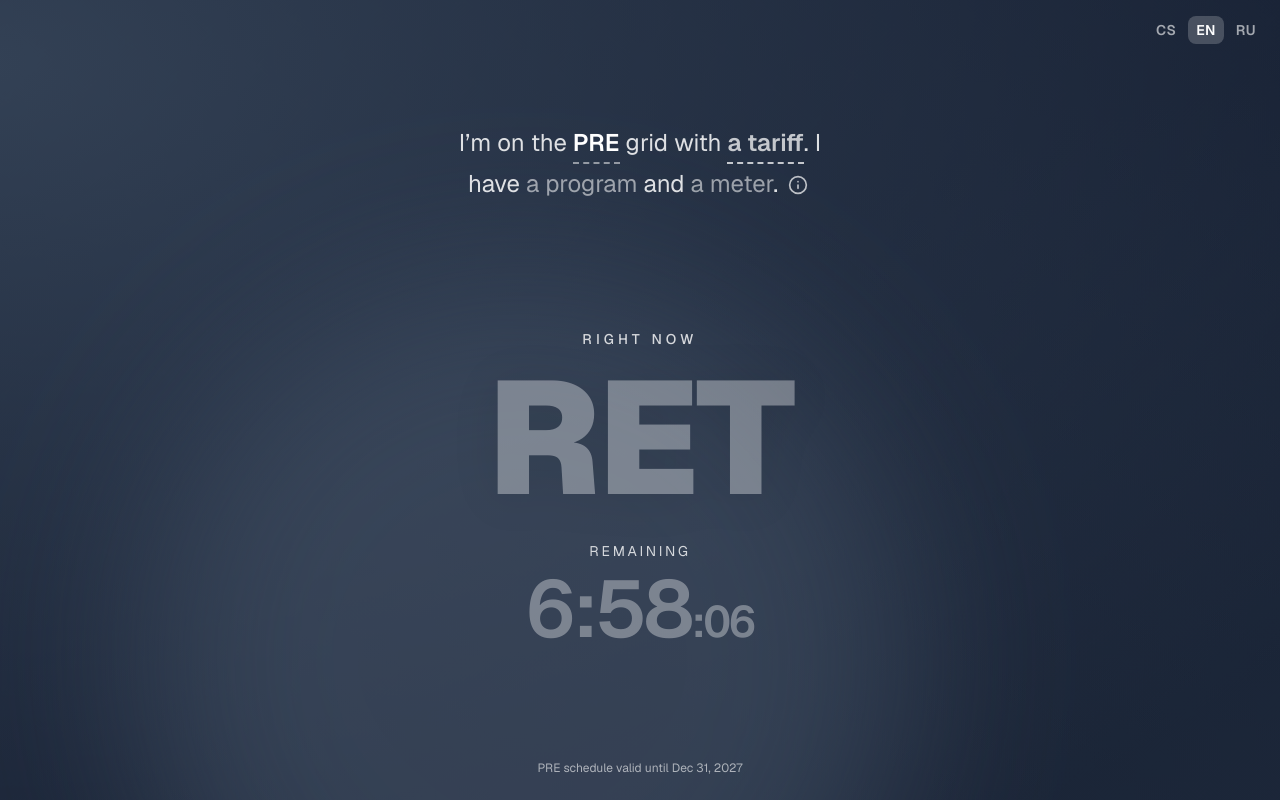
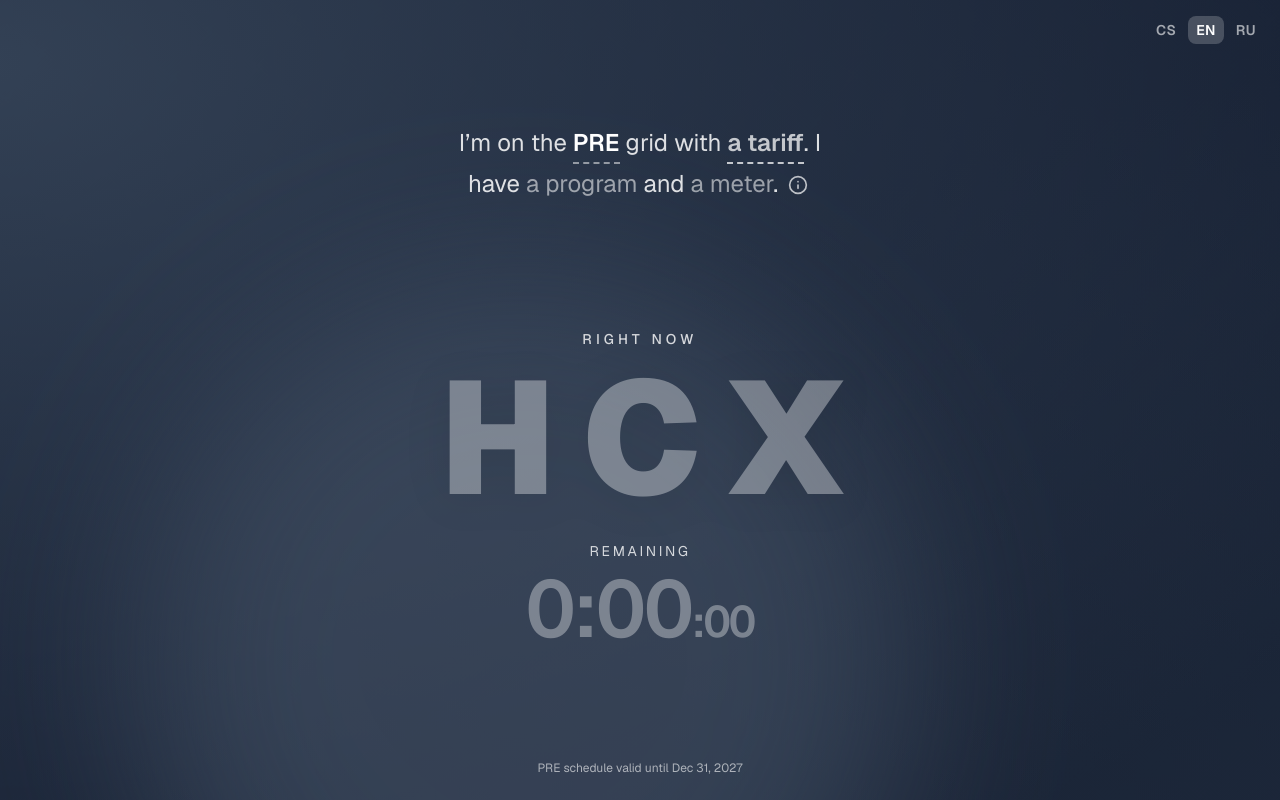
Before and after one commit to cibulka/hdo, a Next.js app: page / in a window 1280 px wide. Built offline with nearby package versions, Linux system fonts and the light colour scheme.

Commit message:
Flicker only the rate letters, in fixed-width cells; static 0:00:00 timer
Each placeholder letter sits in a 0.9em cell so flickering never shifts
the layout; verified constant box size and no horizontal overflow at
360px in cs/en/ru.

```diff
--- a/components/hdo/rate-screen.tsx
+++ b/components/hdo/rate-screen.tsx
@@ -108,24 +108,22 @@ function Status({ state, now }: { state: RateState | null; now: number | null })
       <p className={cn("text-sm font-medium uppercase tracking-[0.3em]", "opacity-80")}>{t("status.now")}</p>
       <h1
         // Font size scales with the word length so long words (ВЫСОКИЙ) fit narrow screens; short ones (LOW) are capped.
-        style={{ "--chars": t(`rate.${rate ?? "low"}`).length } as React.CSSProperties}
+        // The placeholder's fixed 0.9em letter cells are wider than real letters (~0.75em), so it counts 1.2× more.
+        style={{ "--chars": rate ? t(`rate.${rate}`).length : t("rate.low").length * 1.2 } as React.CSSProperties}
         className={cn(
           "text-[min(10rem,calc((100vw-2rem)/(max(var(--chars),5)*0.75)))] leading-none font-black tracking-tight",
           "drop-shadow-[0_4px_24px_rgb(0_0_0/0.25)]",
           !rate && "opacity-35",
         )}
       >
-        {rate ? t(`rate.${rate}`) : <Scramble alphabet={t("placeholder.alphabet")} pattern={"#".repeat(t("rate.low").length)} />}
+        {rate ? t(`rate.${rate}`) : <Scramble alphabet={t("placeholder.alphabet")} length={t("rate.low").length} />}
       </h1>
       <p className={cn("mt-4 text-sm uppercase tracking-[0.2em]", "opacity-80")}>{t("status.remaining")}</p>
       {until !== null && now !== null ? (
         <Countdown ms={until - now} className={cn("text-[clamp(2.5rem,12vw,5rem)] leading-none")} />
       ) : (
         <span className={cn("text-[clamp(2.5rem,12vw,5rem)] leading-none font-semibold tracking-tight tabular-nums", "opacity-35")}>
-          <Scramble alphabet="0123456789" pattern="#:%#" />
-          <span className={cn("text-[0.55em]")}>
-            <Scramble alphabet="0123456789" pattern=":%#" />
-          </span>
+          0:00<span className={cn("text-[0.55em]")}>:00</span>
         </span>
       )}
       <p className={cn("mt-1 text-base", "opacity-85")}>{untilText}</p>
--- a/components/hdo/scramble.tsx
+++ b/components/hdo/scramble.tsx
@@ -1,31 +1,38 @@
 "use client";
 
 import { useEffect, useState } from "react";
+import { cn } from "@/lib/utils";
 
-const reducedMotion = () => typeof window !== "undefined" && window.matchMedia("(prefers-reduced-motion: reduce)").matches;
+const reducedMotion = () => window.matchMedia("(prefers-reduced-motion: reduce)").matches;
 
-function randomFrom(alphabet: string, pattern: string): string {
+function randomLetters(alphabet: string, length: number): string[] {
   const chars = [...alphabet];
-  const pick = (set: string[]) => set[Math.floor(Math.random() * set.length)];
-  return [...pattern].map((p) => (p === "#" ? pick(chars) : p === "%" ? pick([..."012345"]) : p)).join("");
+  return Array.from({ length }, () => chars[Math.floor(Math.random() * chars.length)]);
 }
 
 /**
- * Placeholder that keeps flickering random characters, e.g. letters in place of LOW/HIGH or
- * digits in place of the countdown. `pattern` marks random positions with "#" (any character of
- * `alphabet`) or "%" (0–5, for the tens of minutes/seconds): "#:%#" → "4:07".
+ * Placeholder of `length` flickering random letters (e.g. in place of LOW/HIGH).
+ * Every letter sits in a fixed-width cell, so changing letters never shifts the layout.
  * With reduced motion it shows one static random frame.
  */
-export function Scramble({ alphabet, pattern, interval = 90 }: { alphabet: string; pattern: string; interval?: number }) {
-  const [text, setText] = useState(() => pattern.replace(/[#%]/g, "\u2007"));
+export function Scramble({ alphabet, length, interval = 90 }: { alphabet: string; length: number; interval?: number }) {
+  const [letters, setLetters] = useState<string[]>(() => Array.from({ length }, () => " "));
 
   useEffect(() => {
-    const tick = () => setText(randomFrom(alphabet, pattern));
+    const tick = () => setLetters(randomLetters(alphabet, length));
     tick();
     if (reducedMotion()) return;
     const id = setInterval(tick, interval);
     return () => clearInterval(id);
-  }, [alphabet, pattern, interval]);
+  }, [alphabet, length, interval]);
 
-  return <span aria-hidden>{text}</span>;
+  return (
+    <span aria-hidden className={cn("inline-flex")}>
+      {letters.map((letter, i) => (
+        <span key={i} className={cn("inline-block w-[0.9em]", "text-center")}>
+          {letter}
+        </span>
+      ))}
+    </span>
+  );
 }
```
